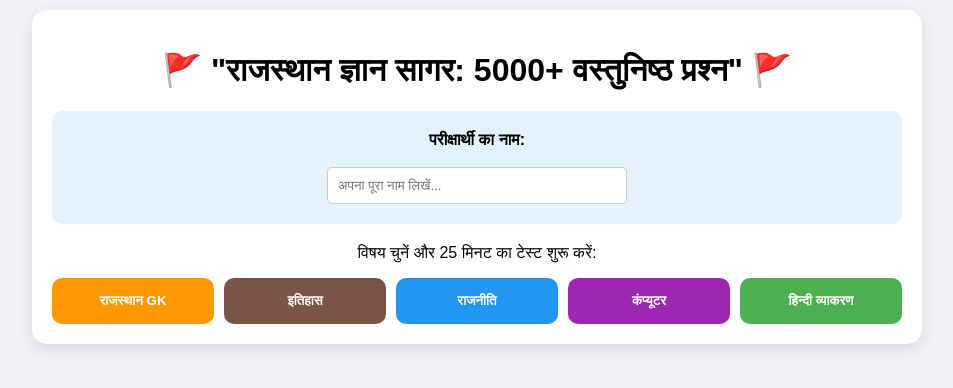
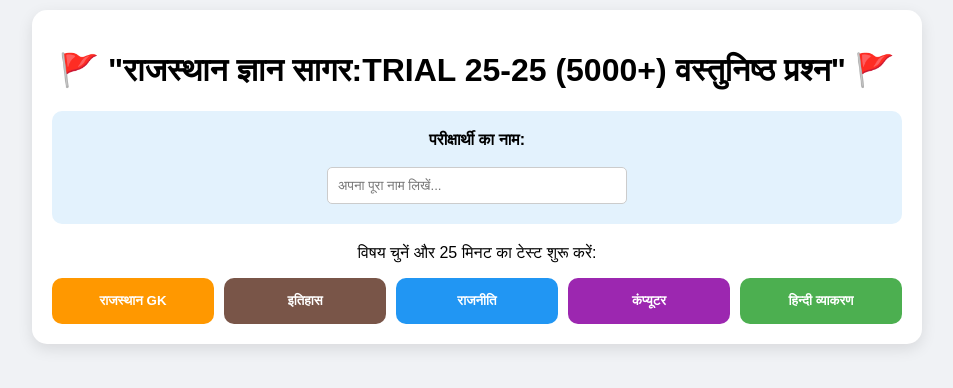
Before and after one commit to DILIPPAOTA/wordnewslink, a plain HTML site: page rajgk.html in a window 1280 px wide. Shown: the whole page, without its empty margins (163-1116 px from the left). Drawn offline with Linux system fonts and the light colour scheme.

Commit message:
Update title in rajgk.html for trial version

```diff
--- a/rajgk.html
+++ b/rajgk.html
@@ -39,7 +39,7 @@
 <div id="timer-box">⏳ समय शेष: <span id="time-left">25:00</span></div>
 
 <div class="container" id="main-menu">
-    <h1>🚩 "राजस्थान ज्ञान सागर: 5000+ वस्तुनिष्ठ प्रश्न" 🚩</h1>
+    <h1>🚩 "राजस्थान ज्ञान सागर:TRIAL 25-25 (5000+) वस्तुनिष्ठ प्रश्न" 🚩</h1>
     <div class="user-input-box">
         <label><b>परीक्षार्थी का नाम:</b></label><br><br>
         <input type="text" id="studentName" placeholder="अपना पूरा नाम लिखें...">
```
